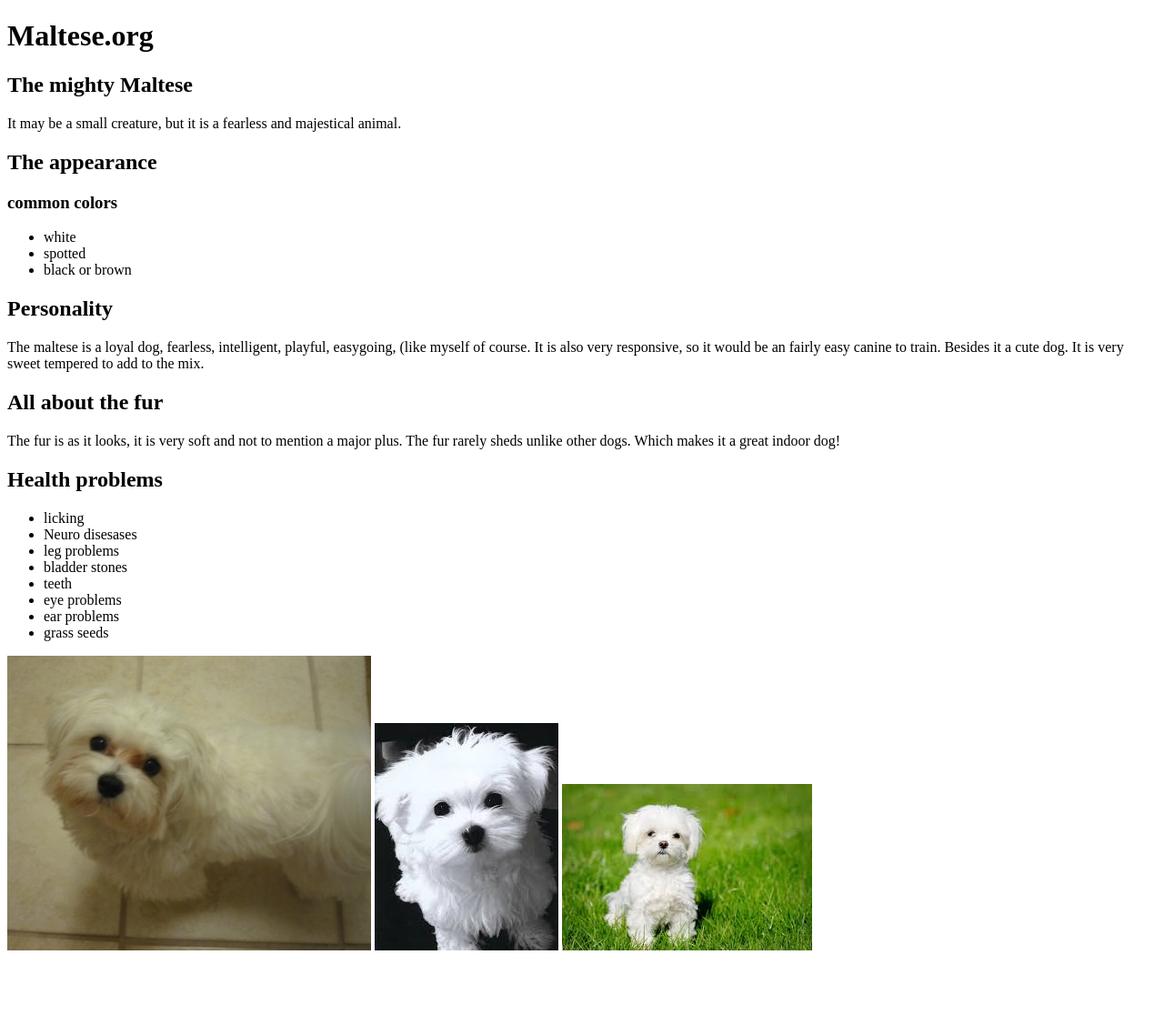
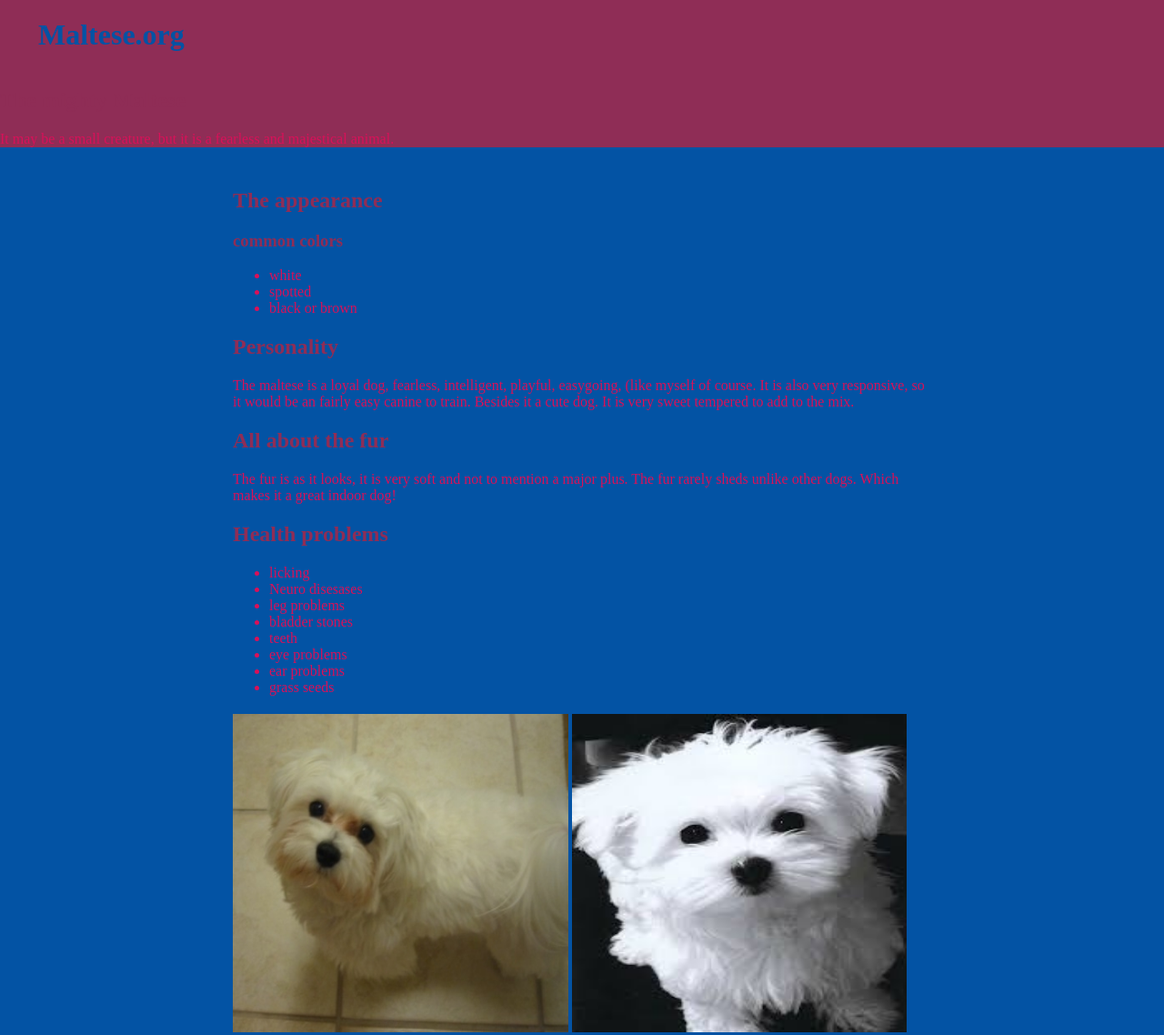
Before and after one commit to teazy/project-woof, a plain HTML site: page index.html in a window 1280 px wide. Shown: the top 1138 px of the page at 91% size. Before the commit the page ends 1057 px from the top, so only its background shows below. Drawn offline with Linux system fonts and the light colour scheme.

Commit message:
Add files via upload

```diff
--- a/css/main.css
+++ b/css/main.css
@@ -1 +1,57 @@
-hey
+/*
+0353A4 blue
+8F2D56 purple
+D81159 pink
+*/
+
+body {
+	margin: 0px;
+	padding: 0px;
+	background-color: #0353A4;
+	color: #D81159;
+}
+
+header, footer {
+	background-color: #8F2D56;
+}
+
+header {
+	margin-bottom: 25px;
+}
+
+header h1 {
+	display: inline-block;
+	color: #0353A4;
+	margin: 0px;
+	padding: 20px 42px;
+}
+
+footer span {
+	display: block;
+	margin: 0px;
+	padding: 20px;
+	text-align: center;
+	width: calc(100% - 40px);
+	font-size: 10pt;
+}
+
+h2, h3 {
+	color: #8F2D56;
+}
+
+div#main-cont {
+	margin: auto 20%;
+	margin-bottom: 5%;
+	overflow: hidden;
+}
+
+div#main-cont h1 {
+	text-align: center;
+}
+
+div#main-cont img {
+	display: inline-block;
+	width: 48%;
+	height: 350px;
+	margin-top: 0.5%;
+}
```
